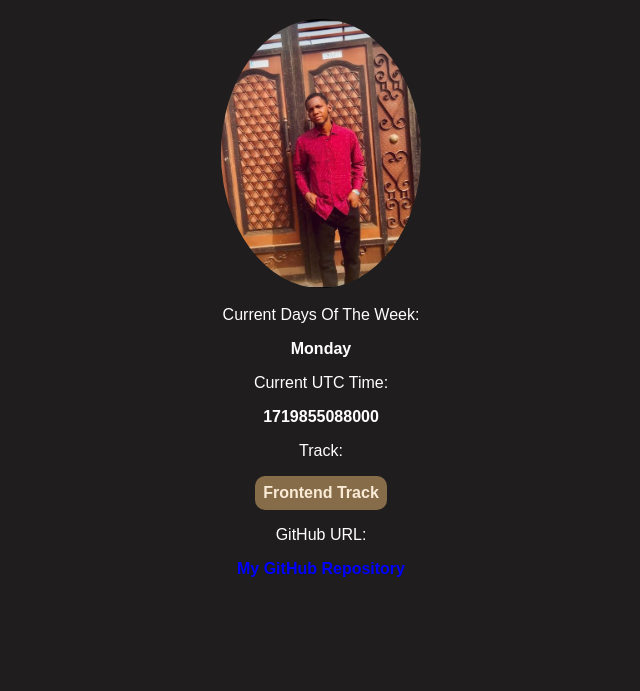
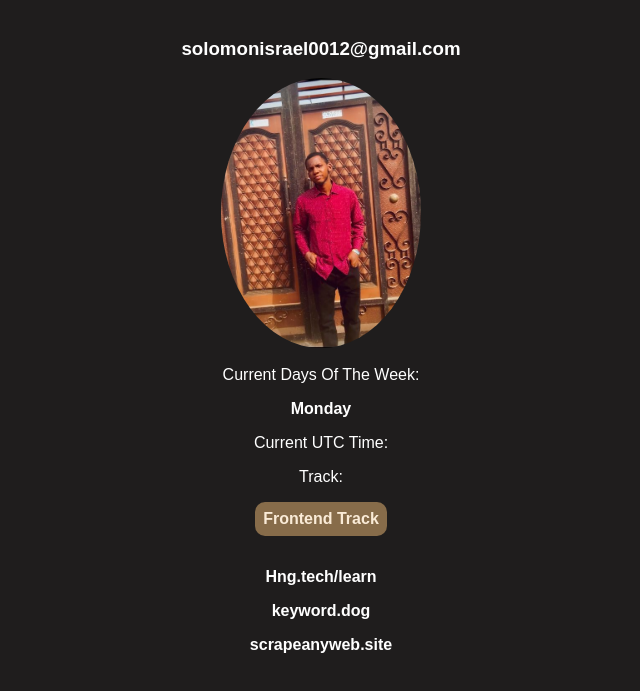
Before and after one commit to Israel-2001/Hng, a plain HTML site: page index.html in a window 1280 px wide. Shown: the part 69-760 px from the top of the page, without its empty margins (319-959 px from the left). Drawn offline with Linux system fonts and the light colour scheme.

Commit message:
Update index.html

```diff
--- a/index.html
+++ b/index.html
@@ -9,24 +9,30 @@
 </head>
 <body>
     <div class="container">
-        <h1 data-testid="slackUserName">Solomon Israel</h1>
-        <img src="slack-profile-picture.jpg" alt="Your Slack username" data-testid="slackDisplayImage"><br>
+        <h1 data-testid="slackDispayName">Solomon Israel</h1>
+        <h3 data-testid="slackEmail">solomonisrael0012@gmail.com</h3>
+        <img src="slack-profile-picture.jpg" alt="Your Slack username" data-testid="slackProfilePicture"><br>
         <div class="box">
             <span>Current Days Of The Week:</span>
-            <p id="day" data-testid="currentDayOfTheWeek"></p>
+            <p id="day" data-testid="currentDay"></p>
         </div>
         <div class="box">
             <span>Current UTC Time:</span>
-            <p id="currentUTCTime" data-testid="currentUTCTime"></p>
+            <p id="currentTimeUTC" data-testid="currentTimeUTC"></p>
         </div>
         <div class="box">
             <span>Track:</span>
             <p id="track" data-testid="myTrack">Frontend Track</p>
         </div>
         <div class="box">
-            <span>GitHub URL:</span>
             <p>
-                <a id="githuburl" href="https://github.com/Israel-2001/Hng" data-testid="githubURL">My GitHub Repository</a>
+                <a id="hng.techurl" href="https://hng.tech/learn" data-testid="hngLink">Hng.tech/learn</a>
+            </p>
+           <p>
+                <a id="keyword.dog" href="keyword.dog" data-testid="keyword.dog">keyword.dog</a>
+            </p>
+            <p>
+                <a id="scrapeanyweb.site" href="scrapeanyweb.site" data-testid="scrapeanyweb.site">scrapeanyweb.site</a>
             </p>
         </div>
     </div>
```
